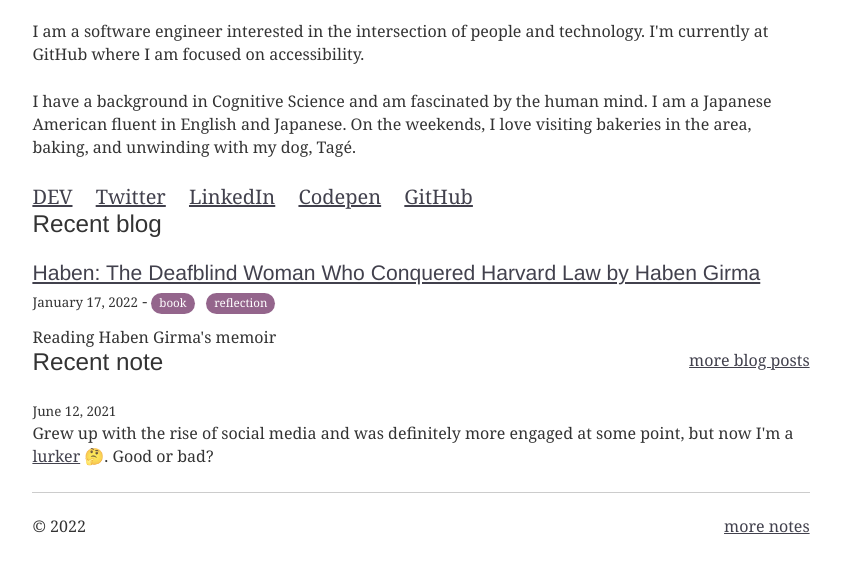
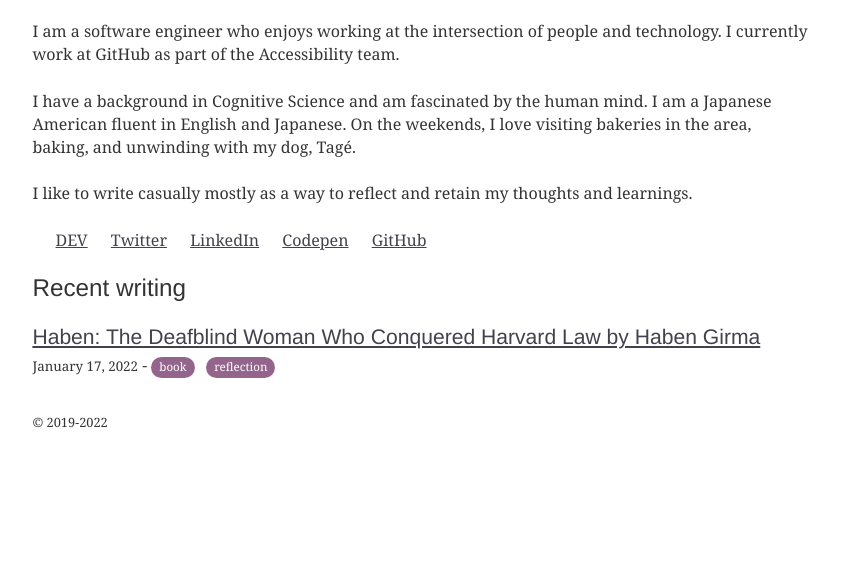
Before and after one commit to khiga8/kate-website, a Gatsby site: page / in a window 1280 px wide. Shown: the part 163-736 px from the top of the page, without its empty margins (219-1060 px from the left). Built offline with nearby package versions, Linux system fonts and the light colour scheme; Gatsby itself is replaced by a stand-in of ours; some packages are replaced by stand-ins of ours.

Commit message:
updating typography, adding missing labels on nav, removing some cruft

```diff
--- a/package.json
+++ b/package.json
@@ -26,8 +26,9 @@
     "react-dom": "^16.12.0",
     "react-helmet": "^5.2.1",
     "react-typography": "^0.16.19",
-    "typography": "^0.16.19",
-    "typography-theme-lincoln": "^0.16.19"
+    "typography": "^0.16.21",
+    "typography-theme-lincoln": "^0.16.19",
+    "typography-theme-noriega": "^0.16.19"
   },
   "devDependencies": {
     "prettier": "2.1.1",
--- a/src/components/blogs.js
+++ b/src/components/blogs.js
@@ -3,7 +3,7 @@ import { rhythm } from "../utils/typography"
 import Tags from "../components/tags"
 import { Link } from "gatsby"
 
-const Blogs = ({ blogs, heading }) => {
+const Blogs = ({ blogs, heading, showDescription=true }) => {
   const Tag = heading;
   return (
     blogs.map(({ node }) => (
@@ -11,6 +11,9 @@ const Blogs = ({ blogs, heading }) => {
           key={node.fields.slug}
           itemScope
           itemType="http://schema.org/Article"
+          style={{
+            marginBottom: rhythm(1),
+          }}
         >
           <header>
             <Tag
@@ -29,15 +32,14 @@ const Blogs = ({ blogs, heading }) => {
             {node.frontmatter.tags && node.frontmatter.tags.length > 0 ? ` - ` : ``}
             <Tags>{node.frontmatter.tags}</Tags>
           </header>
-
-          <section>
+          { showDescription && <section>
             <div
               dangerouslySetInnerHTML={{
                 __html: node.frontmatter.description || node.excerpt,
               }}
               itemProp="description"
             />
-          </section>
+          </section> }
         </article>
       )
     )
--- a/src/components/layout.js
+++ b/src/components/layout.js
@@ -14,9 +14,13 @@ const Layout = ({ location, children }) => {
       }}
     >
       <Navigation location={location}/>
-      <main>{children}</main>
-      <footer style={{marginBottom: rhythm(1 / 4)}}>
-        © {new Date().getFullYear()}
+      <main style={{marginBottom: rhythm(1 / 2)}}>{children}</main>
+      <footer style={{
+        marginBottom: rhythm(1 / 4),
+        fontSize: '0.8em'
+        }}
+        >
+        © 2019-{new Date().getFullYear()}
       </footer>
     </div>
   )
--- a/src/components/navigation.js
+++ b/src/components/navigation.js
@@ -19,7 +19,7 @@ const Navigation = ({ location }) => {
   const { menuLinks } = data.site.siteMetadata
 
   return (
-    <nav>
+    <nav aria-label="Main">
       <ul style={{ display: "flex", flex: 1 }}>
       { menuLinks.map(link => (
           <li
--- a/src/components/social-links.js
+++ b/src/components/social-links.js
@@ -5,13 +5,15 @@ import { rhythm } from "../utils/typography"
 const SocialLinks = () => {
 
   return (
-      <div style={{fontSize: '20px'}}>
-          <span style={{marginRight: rhythm(1)}}><a target='_blank' rel='noreferrer' href='https://dev.to/kateh'>DEV</a></span>
-          <span style={{marginRight: rhythm(1)}}><a target='_blank' rel='noreferrer' href='https://twitter.com/kate8pug'>Twitter</a></span>
-          <span style={{marginRight: rhythm(1)}}><a target='_blank' rel='noreferrer' href='https://www.linkedin.com/in/kate-higa-2bab87108/'>LinkedIn</a></span>
-          <span style={{marginRight: rhythm(1)}}><a target='_blank' rel='noreferrer' href='https://codepen.io/khiga8'>Codepen</a></span>
-          <span style={{marginRight: rhythm(1)}}><a target='_blank' rel='noreferrer' href='https://github.com/khiga8'>GitHub</a></span>
-      </div>
+    <nav aria-label="Social links">
+      <ul style={{fontSize: '1.0em'}}>
+          <li style={{marginRight: rhythm(1), display: "inline"}}><a target='_blank' rel='noreferrer' href='https://dev.to/kateh'>DEV</a></li>
+          <li style={{marginRight: rhythm(1), display: "inline"}}><a target='_blank' rel='noreferrer' href='https://twitter.com/kate8pug'>Twitter</a></li>
+          <li style={{marginRight: rhythm(1), display: "inline"}}><a target='_blank' rel='noreferrer' href='https://www.linkedin.com/in/kate-higa-2bab87108/'>LinkedIn</a></li>
+          <li style={{marginRight: rhythm(1), display: "inline"}}><a target='_blank' rel='noreferrer' href='https://codepen.io/khiga8'>Codepen</a></li>
+          <li style={{marginRight: rhythm(1), display: "inline"}}><a target='_blank' rel='noreferrer' href='https://github.com/khiga8'>GitHub</a></li>
+      </ul>
+    </nav>
   )
 }
 
--- a/src/pages/index.js
+++ b/src/pages/index.js
@@ -6,6 +6,7 @@ import SocialLinks from "../components/social-links"
 
 import Layout from "../components/layout"
 import SEO from "../components/seo"
+import { rhythm } from "../utils/typography"
 
 const BlogIndex = ({ data, location }) => {
   const siteTitle = data.site.siteMetadata.title
@@ -17,22 +18,23 @@ const BlogIndex = ({ data, location }) => {
       <SEO title="Kate Higa" />
       <h1> Kate Higa</h1>
       <p>
-
-        I am a software engineer interested in the intersection of people and technology.
-        I'm currently at GitHub where I am focused on accessibility.
-        <br/><br/>
+        I am a software engineer who enjoys working at the intersection of people and technology.
+        I currently work at GitHub as part of the Accessibility team.
+      </p>
+      <p>
         I have a background in Cognitive Science and am fascinated by the human mind.
         I am a Japanese American fluent in English and Japanese.
         On the weekends, I love visiting bakeries in the area, baking,
         and unwinding with my dog, Tagé.
       </p>
+      <p>
+        I like to write casually mostly as a way to reflect and retain my thoughts and learnings.
+      </p>
       <SocialLinks />
-      <h2>Recent blog</h2>
-      <Blogs blogs={blogs} heading={"h3"}/>
-    <Link style={{float: 'right'}} to='/blog'>more blog posts</Link>
-      <h2>Recent note</h2>
-      <Notes notes={notes} />
-      <Link style={{float: 'right'}} to='/notes'>more notes</Link>
+      <section style={{marginTop: rhythm(1)}} >
+        <h2>Recent writing</h2>
+        <Blogs blogs={blogs} showDescription={false} heading={"h3"}/>
+      </section>
     </Layout>
   )
 }
--- a/src/templates/blog-post.js
+++ b/src/templates/blog-post.js
@@ -54,7 +54,7 @@ const BlogPostTemplate = ({ data, pageContext, location }) => {
         </footer>
       </article>
 
-      <nav>
+      {/* <nav>
         <ul
           style={{
             display: `flex`,
@@ -79,7 +79,7 @@ const BlogPostTemplate = ({ data, pageContext, location }) => {
             )}
           </li>
         </ul>
-      </nav>
+      </nav> */}
     </Layout>
   )
 }
--- a/src/utils/typography.js
+++ b/src/utils/typography.js
@@ -1,8 +1,7 @@
 import Typography from "typography"
-import Lincoln from "typography-theme-lincoln"
+import noriegaTheme from 'typography-theme-noriega'
 
-
-const typography = new Typography(Lincoln)
+const typography = new Typography(noriegaTheme)
 
 // Hot reload typography in development.
 if (process.env.NODE_ENV !== `production`) {
```
Also changed, not shown: 1 other file.
